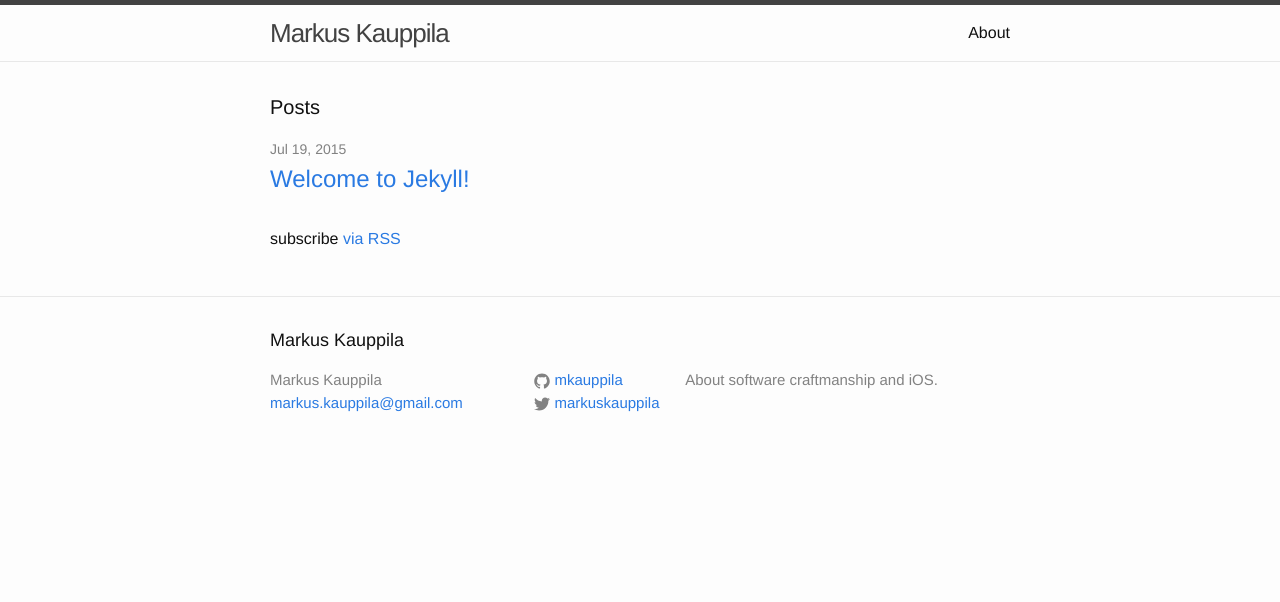
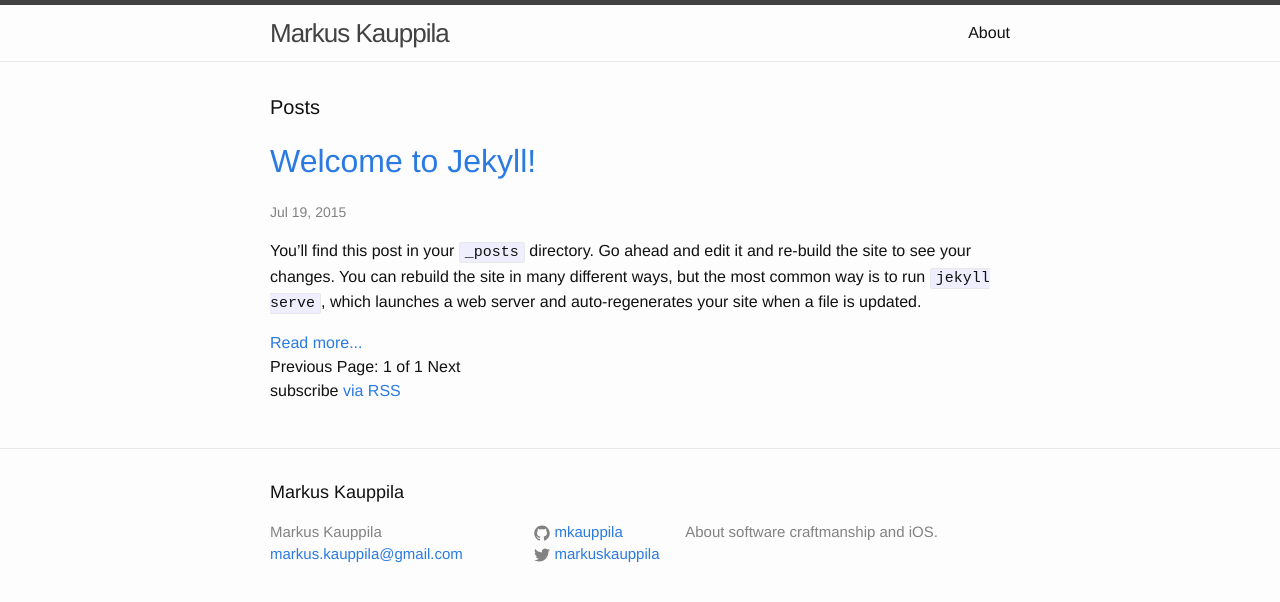
Before and after one commit to mkauppila/mkauppila.github.io, a Jekyll site: the page built from index.html, in a window 1280 px wide. Shown: the top 602 px of the page. Built offline with Jekyll 4.4.1, drawn with Linux system fonts in a browser that asks for light colours; the list of posts is cut into pages by our own code.

Commit message:
Allow pagination on main page

```diff
--- a/_config.yml
+++ b/_config.yml
@@ -8,5 +8,7 @@ url: "http://yourdomain.com" # the base hostname & protocol for your site
 twitter_username: markuskauppila
 github_username:  mkauppila
 
+paginate: 2
+
 # Build settings
 markdown: kramdown
--- a/index.html
+++ b/index.html
@@ -6,17 +6,33 @@ layout: default
 
   <h1 class="page-heading">Posts</h1>
 
-  <ul class="post-list">
-    {% for post in site.posts %}
-      <li>
-        <span class="post-meta">{{ post.date | date: "%b %-d, %Y" }}</span>
+  <!-- This loops through the paginated posts -->
+  {% for post in paginator.posts %}
+    <h1><a href="{{ post.url }}">{{ post.title }}</a></h1>
+    <p class="author">
+      <span class="post-meta">{{ post.date | date: "%b %-d, %Y" }}</span>
+    </p>
+    <div class="content">
+      {{ post.excerpt }}
+    </div>
+    <a href="{{ post.url }}">Read more...</a>
+  {% endfor %}
 
-        <h2>
-          <a class="post-link" href="{{ post.url | prepend: site.baseurl }}">{{ post.title }}</a>
-        </h2>
-      </li>
-    {% endfor %}
-  </ul>
+
+  <!-- Pagination links -->
+  <div class="pagination">
+    {% if paginator.previous_page %}
+      <a href="{{ paginator.previous_page_path }}" class="previous">Previous</a>
+    {% else %}
+      <span class="previous">Previous</span>
+    {% endif %}
+    <span class="page_number ">Page: {{ paginator.page }} of {{ paginator.total_pages }}</span>
+    {% if paginator.next_page %}
+      <a href="{{ paginator.next_page_path }}" class="next">Next</a>
+    {% else %}
+      <span class="next ">Next</span>
+    {% endif %}
+  </div>
 
   <p class="rss-subscribe">subscribe <a href="{{ "/feed.xml" | prepend: site.baseurl }}">via RSS</a></p>
 
```
